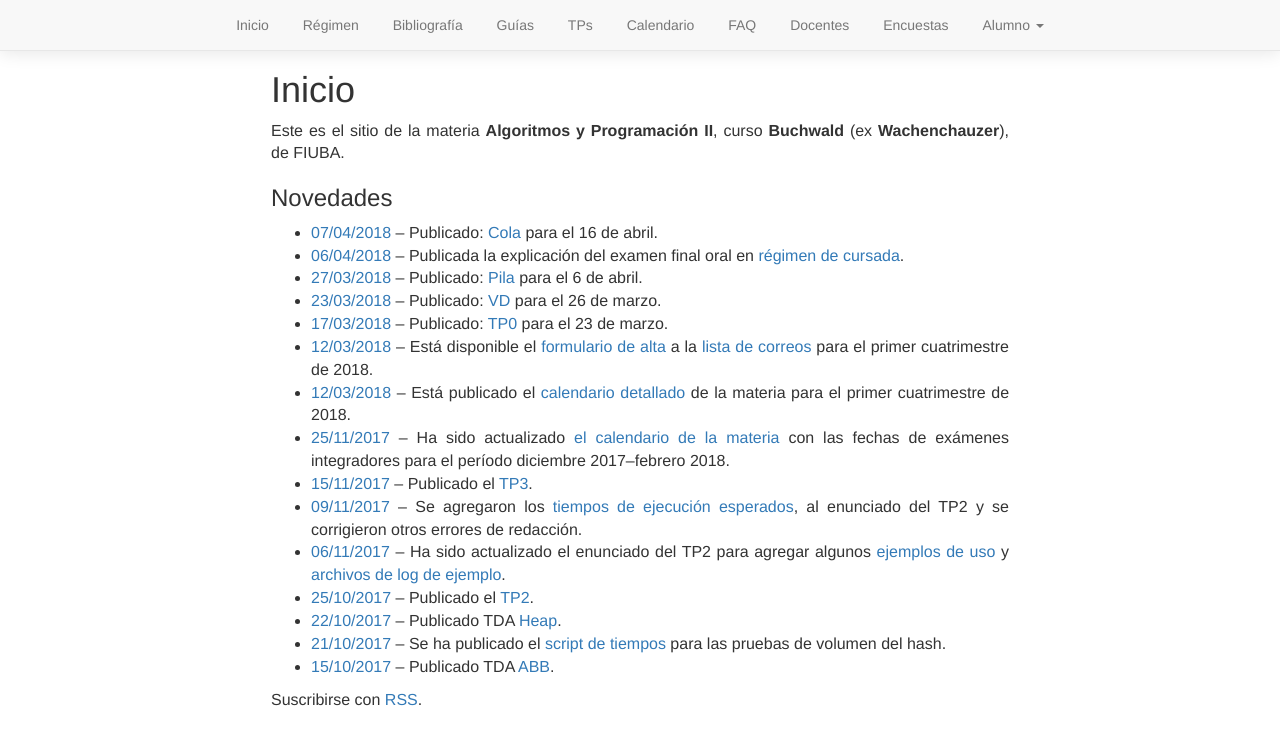
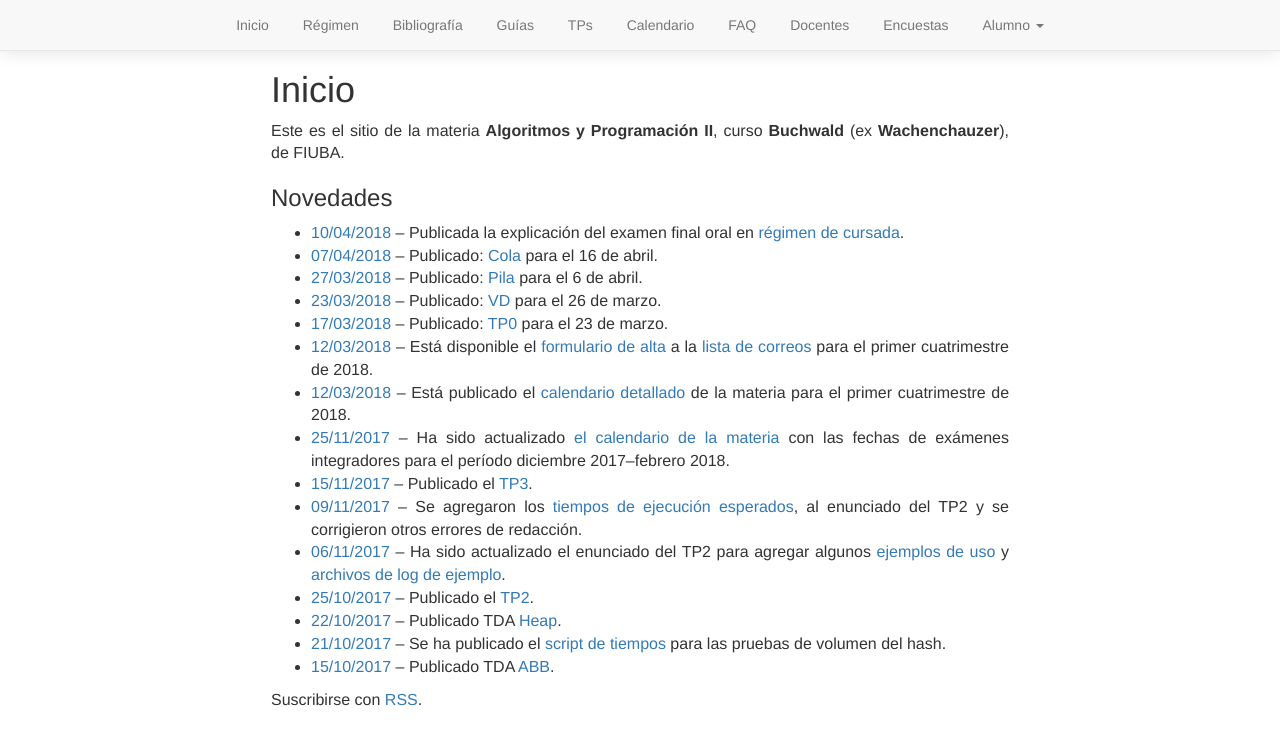
Before and after one commit to algoritmos-rw/algoritmos, a Jekyll site: the page built from static/00_index.md, in a window 1280 px wide. Shown: the top 745 px of the page. Built offline with Jekyll 4.4.1, drawn with Linux system fonts in a browser that asks for light colours; our own code applies the rules of GitHub Pages for plain Markdown files.

Commit message:
Fix post de finales orales

```diff
--- a/_posts/2018-04-06-final-oral.md
+++ b/_posts/2018-04-10-final-oral.md
@@ -1,7 +1,7 @@
 ---
 layout: post
 title: "Régimen de final oral"
-date: 2018-04-06 16:00:00 -0300
+date: 2018-04-10 14:00:00 -0300
 ---
 
 Publicada la explicación del examen final oral en [régimen de cursada]({{ 'regimen' | relative_url }}).
```
